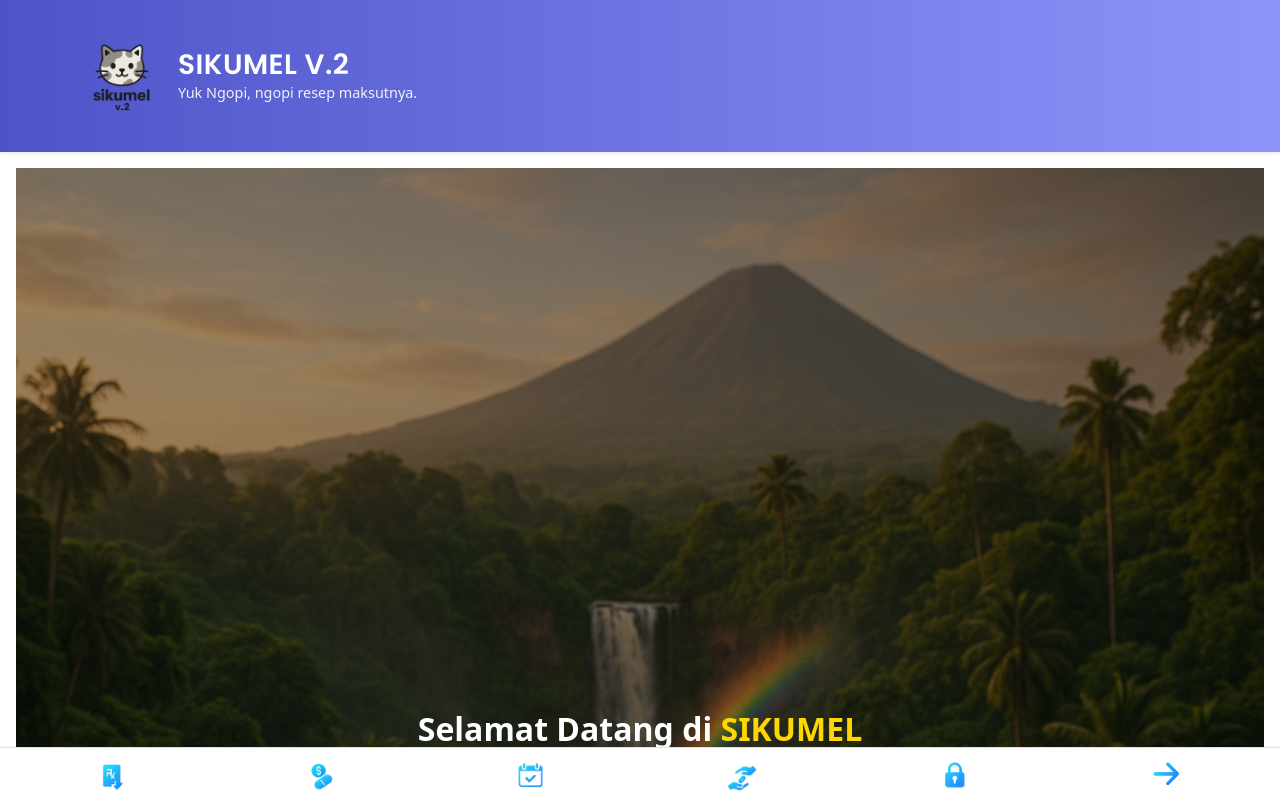
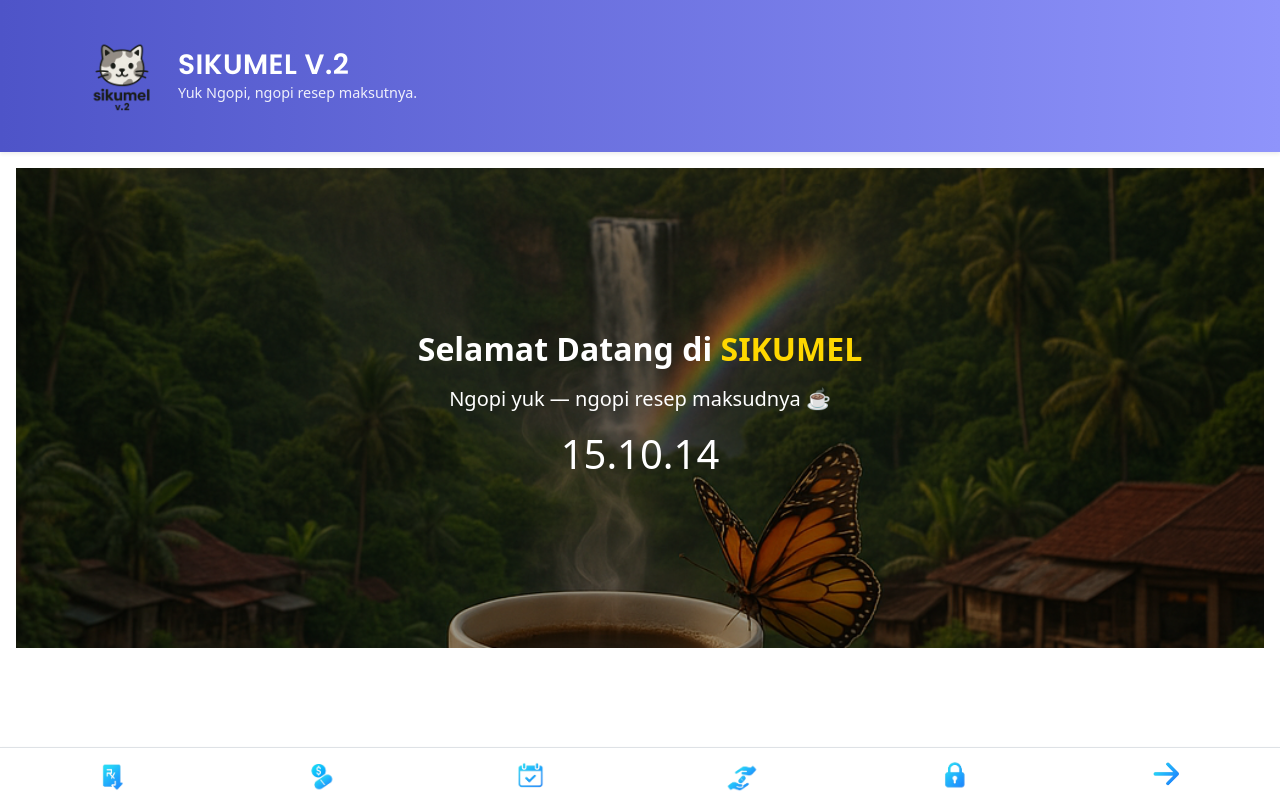
Before and after one commit to kronisrsudl/sikumel, a React (Vite) app: page / in a window 1280 px wide. Shown: the top 800 px of the page. Built offline with nearby package versions, Linux system fonts and the light colour scheme.

Commit message:
Update Hero.jsx

```diff
--- a/src/Hero.jsx
+++ b/src/Hero.jsx
@@ -4,31 +4,39 @@ function Hero() {
   const [jam, setJam] = useState(new Date());
 
   useEffect(() => {
-    const interval = setInterval(() => {
-      setJam(new Date());
-    }, 1000);
+    const interval = setInterval(() => setJam(new Date()), 1000);
     return () => clearInterval(interval);
   }, []);
 
   const formatJam = jam.toLocaleTimeString('id-ID', { hour12: false });
 
   return (
-    <div className="hero-container position-relative text-white text-center overflow-hidden">
+    <div
+      className="hero-container position-relative text-white text-center overflow-hidden"
+      style={{
+        maxHeight: '480px', // 🔸 BATAS MAKSIMAL TINGGI
+        height: '100vh',     // agar tetap penuh di layar kecil
+      }}
+    >
       <img
-        src="/pemandangan.png" // Ganti dengan file gambar kamu
+        src="/pemandangan.png"
         alt="Pemandangan"
-        className="img-fluid w-100 h-100 object-fit-cover"
-        style={{ aspectRatio: '1 / 1', objectFit: 'cover', filter: 'brightness(60%)' }}
+        className="position-absolute top-0 start-0 w-100 h-100"
+        style={{
+          objectFit: 'cover',
+          filter: 'brightness(60%)',
+          zIndex: 1,
+        }}
       />
 
       <div
-        className="position-absolute top-50 start-50 translate-middle"
+        className="position-relative d-flex flex-column justify-content-center align-items-center h-100"
         style={{ zIndex: 2 }}
       >
         <h1 className="fw-bold mb-3" style={{ fontSize: '2rem' }}>
           Selamat Datang di <span style={{ color: '#ffd700' }}>SIKUMEL</span>
         </h1>
-        <p className="lead mb-4">Ngopi yuk — ngopi resep maksudnya ☕</p>
+        <p className="lead mb-3">Ngopi yuk — ngopi resep maksudnya ☕</p>
         <h3 className="display-6">{formatJam}</h3>
       </div>
     </div>
```
